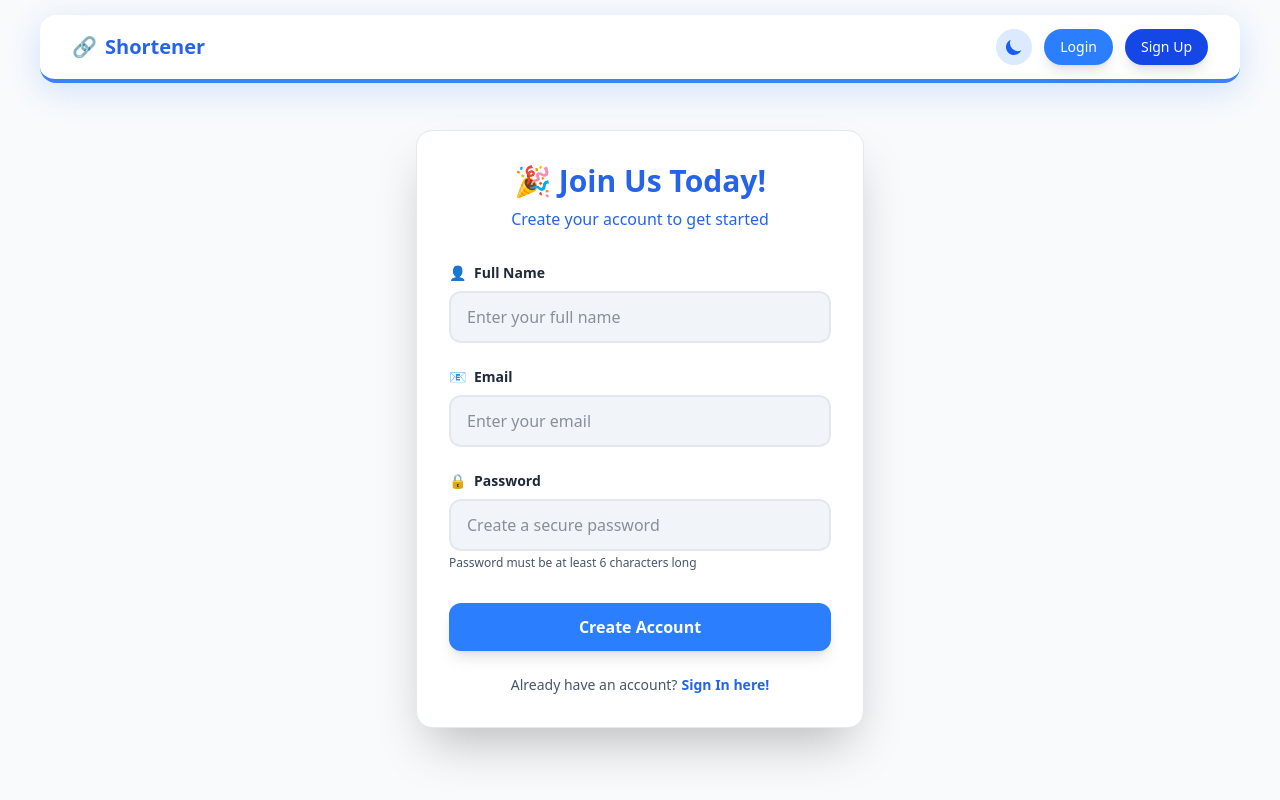
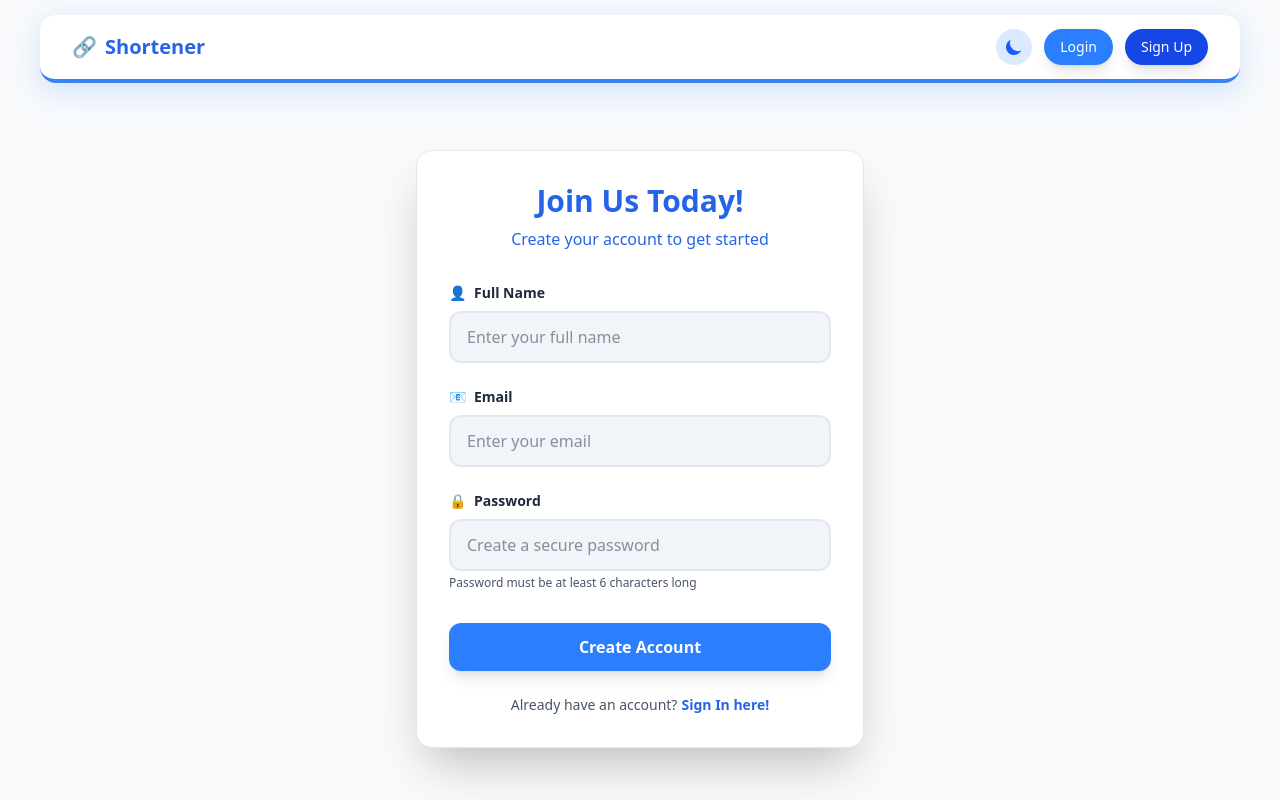
Before and after one commit to dot00Vaibhav/Shortner_URL, a React (Vite) app in the folder FRONTEND/: page /auth in a window 1280 px wide. Both pictures are taken after a click on the element "Register here!". Built offline with nearby package versions, Linux system fonts and the light colour scheme; no server answers.

Commit message:
7th commit

```diff
--- a/FRONTEND/src/components/RegisterForm.jsx
+++ b/FRONTEND/src/components/RegisterForm.jsx
@@ -37,11 +37,11 @@
   };
 
   return (
-    <div className="w-full max-w-md mx-auto">
+    <div className="w-full max-w-md mx-auto mt-10">
       <div onSubmit={handleSubmit} className="bg-secondary shadow-2xl rounded-2xl px-4 sm:px-8 pt-6 sm:pt-8 pb-6 sm:pb-8 mb-4 border border-primary">
         <div className="text-center mb-6 sm:mb-8">
           <h2 className="text-2xl sm:text-3xl font-bold text-accent">
-            🎉 Join Us Today!
+            Join Us Today!
           </h2>
           <p className="text-accent mt-2 text-sm sm:text-base">Create your account to get started</p>
         </div>
```
